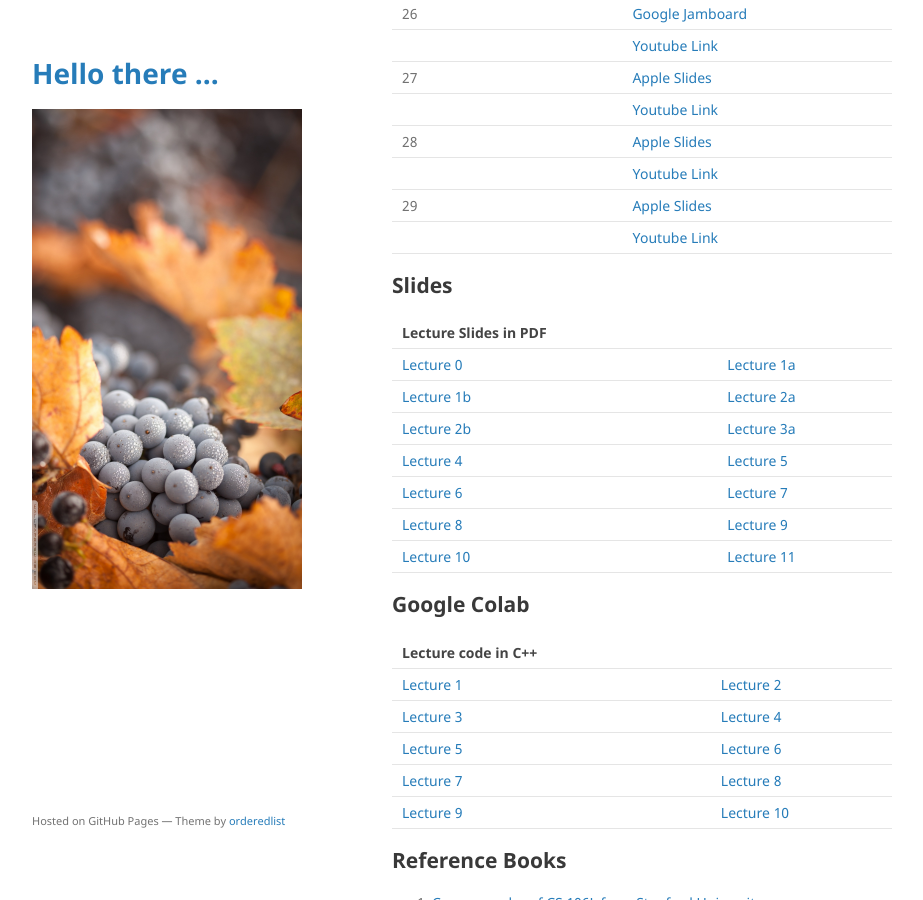
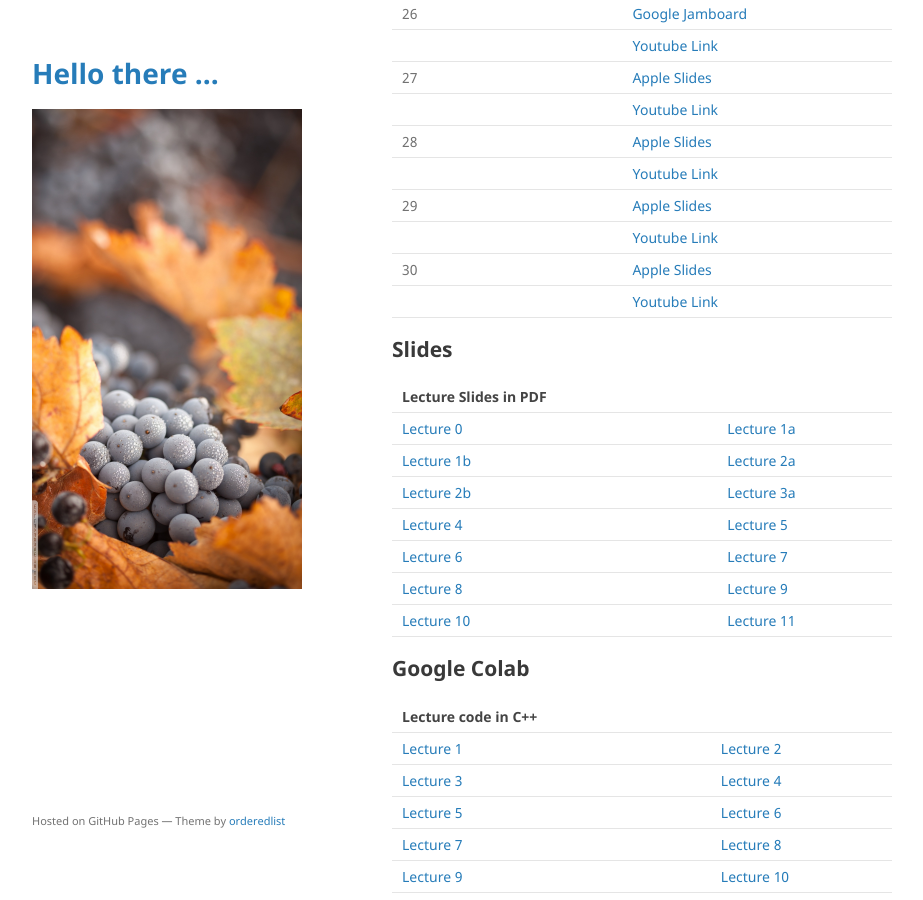
Before and after one commit to mohammadmotiurrahman/mohammadmotiurrahman.github.io, a Jekyll site: the page built from cse203_1/index.md, in a window 1280 px wide and 900 px high, scrolled down 4269 px. Shown: the whole window, without its empty margins (178-1101 px from the left). Built offline with Jekyll 4.4.1, drawn with Linux system fonts in a browser that asks for light colours; our own code applies the rules of GitHub Pages for plain Markdown files.

Commit message:
Update index.md

```diff
--- a/cse203_1/index.md
+++ b/cse203_1/index.md
@@ -141,6 +141,9 @@
 |         |              | [Youtube Link](https://youtu.be/Eo9G7Y-Tqk8)                                                                   |
 | 29      |              | [Apple Slides](https://www.icloud.com/keynote/0ftNDqCiMTUqwGeWicwjuLiMQ#Presentation_9) |
 |         |              | [Youtube Link](https://youtu.be/T8roeTIJMHA)                                                                   |
+| 30      |              | [Apple Slides](https://www.icloud.com/keynote/0ftNDqCiMTUqwGeWicwjuLiMQ#Presentation_9) |
+|         |              | [Youtube Link](https://youtu.be/aBxw8PNRFLA)                                                                   |
+
 
 
 
```
